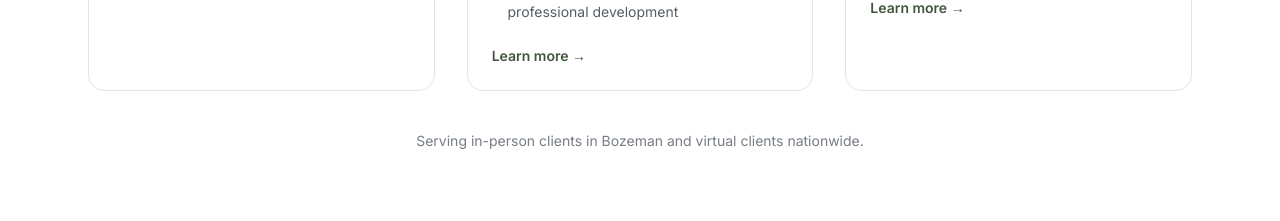
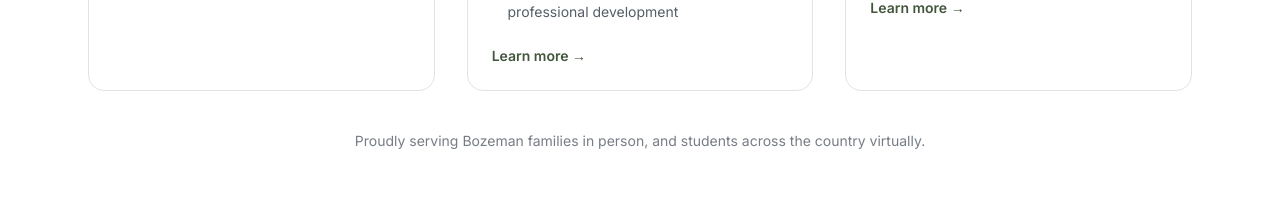
Before and after one commit to Jackodonnell23/OES, a Next.js app: page / in a window 1280 px wide. Shown: the part 1140-1361 px from the top of the page. Built offline with nearby package versions, Linux system fonts and the light colour scheme.

Commit message:
Update homepage service-area blurb wording
Co-Authored-By: Claude Sonnet 5 <noreply@anthropic.com>

```diff
--- a/src/app/page.tsx
+++ b/src/app/page.tsx
@@ -95,7 +95,8 @@ export default function Home() {
           ))}
         </div>
         <p className="mt-10 text-center text-sm text-foreground/60">
-          Serving in-person clients in Bozeman and virtual clients nationwide.
+          Proudly serving Bozeman families in person, and students across the
+          country virtually.
         </p>
       </section>
 
```
